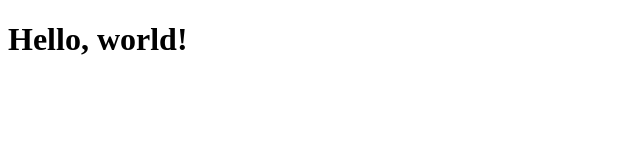
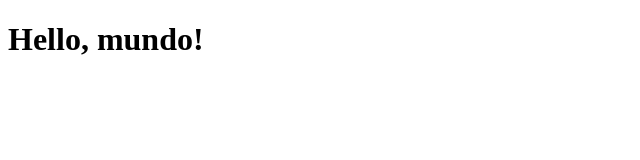
Before and after one commit to ricklopez/get-started-with-git, a plain HTML site: page index.html in a window 1280 px wide. Shown: the full height of the page, 0-640 px from the left. Drawn offline with Linux system fonts and the light colour scheme.

Commit message:
Updated copy for the greeting

```diff
--- a/index.html
+++ b/index.html
@@ -8,6 +8,6 @@
     <title>Get Started with Git & GitHub</title>
   </head>
   <body>
-    <h1>Hello, world!</h1>
+    <h1>Hello, mundo!</h1>
   </body>
 </html>
```
